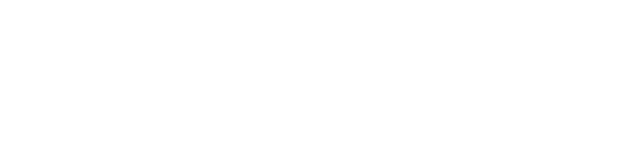
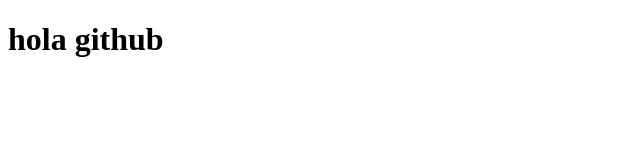
Before and after one commit to aliende-jony/argentina-progama-162, a plain HTML site: page index.html in a window 1280 px wide. Shown: the whole page, without its empty margins (0-640 px from the left). Drawn offline with Linux system fonts and the light colour scheme.

Commit message:
actualice pagina

```diff
--- a/index.html
+++ b/index.html
@@ -8,6 +8,7 @@
     <title>Document</title>
 </head>
 <body>
+    <h1>hola github</h1>
     <script>"ej.js"</script>
 </body>
 </html>
```
